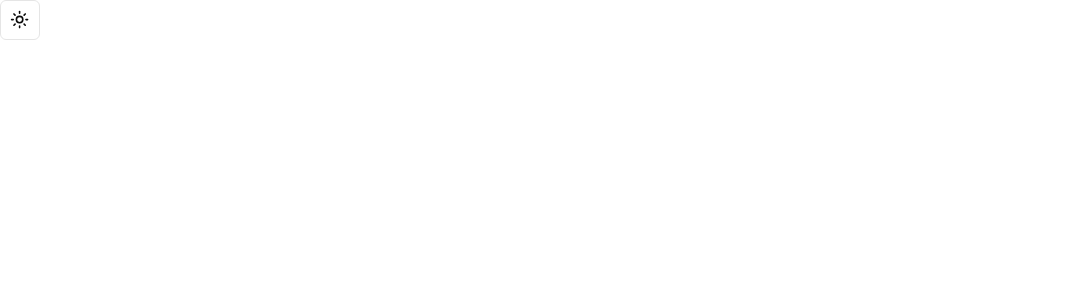
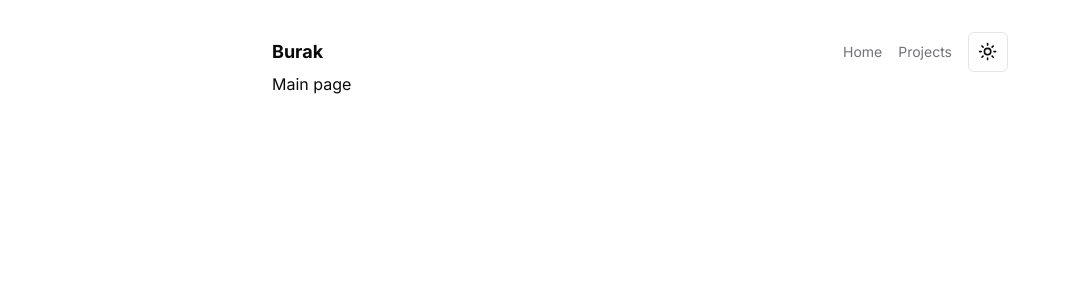
Before and after one commit to burakkduran/burakduran, a Next.js app: page / in a window 1280 px wide. Shown: the top 300 px of the page, without its empty margins (0-1071 px from the left). Built offline with nearby package versions, Linux system fonts and the light colour scheme.

Commit message:
Add Navbar

```diff
--- a/app/layout.tsx
+++ b/app/layout.tsx
@@ -2,6 +2,7 @@ import type { Metadata } from "next";
 import { Inter } from "next/font/google";
 import "./globals.css";
 import { ThemeProvider } from "@/components/theme-provider";
+import Navbar from "@/components/layout/navbar";
 
 const inter = Inter({ subsets: ["latin"] });
 
@@ -24,7 +25,10 @@ export default function RootLayout({
           enableSystem
           disableTransitionOnChange
         >
-          {children}
+          <div className="container flex min-h-screen flex-col py-4 md:w-[50rem] md:py-8">
+            <Navbar />
+            {children}
+          </div>
         </ThemeProvider>
       </body>
     </html>
--- a/app/page.tsx
+++ b/app/page.tsx
@@ -1,9 +1,7 @@
-import { ModeToggle } from "@/components/mode-toggle";
-
 export default function Home() {
   return (
     <main>
-      <ModeToggle/>
+      Main page
     </main>
   );
 }
--- /dev/null
+++ b/components/layout/navbar.tsx
@@ -0,0 +1,25 @@
+import Link from "next/link";
+import { ModeToggle } from "../mode-toggle";
+
+export default function Navbar() {
+  return (
+    <nav className="select-none bg-background">
+      <div className="flex justify-between">
+        <Link href="/" className="flex items-center">
+          <h1 className="text-lg font-bold">Burak</h1>
+        </Link>
+        <div className="flex gap-4">
+          <ul className="flex items-center space-x-4 text-sm text-zinc-500 dark:text-zinc-400">
+            <li className="hover:underline">
+              <Link href="/">Home</Link>
+            </li>
+            <li className="hover:underline">
+              <Link href="/projects">Projects</Link>
+            </li>
+          </ul>
+          <ModeToggle />
+        </div>
+      </div>
+    </nav>
+  );
+}
```
